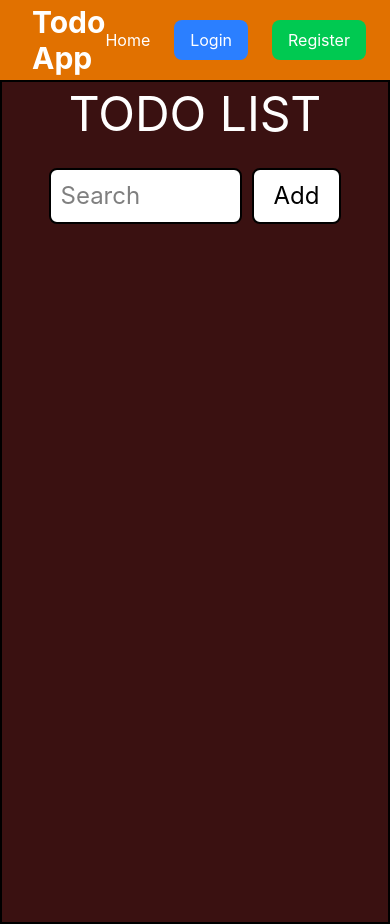
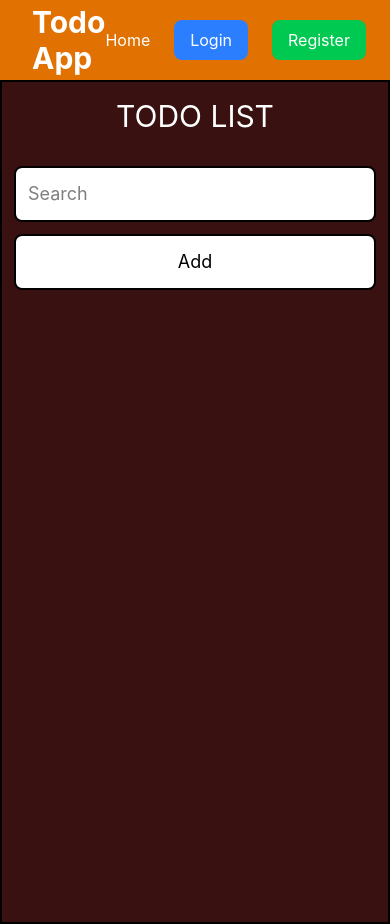
Before and after one commit to YujalBasnet/TODO, a React app in the folder frontend/: page /todo in a window 390 px wide. Built offline with nearby package versions, Linux system fonts and the light colour scheme; the HTML template or start-up script is replaced by a standard one.

Commit message:
feat: enhance Todo component styling and layout for better responsiveness

```diff
--- a/frontend/src/pages/Todo.jsx
+++ b/frontend/src/pages/Todo.jsx
@@ -1,4 +1,4 @@
-import React, { useState, useEffect, useContext} from "react";
+import React, { useState, useEffect, useContext } from "react";
 import axios from "axios";
 import { AuthContext } from "../context/AuthContext";
 
@@ -80,35 +80,32 @@ function Todo() {
   };
 
   return (
-    <div className="min-h-screen border-2 border-black bg-[#3a1111]">
+    <div className="min-h-screen border-2 border-black bg-[#3a1111] px-3 sm:px-5 lg:px-8">
 
-      <h1 className="text-center text-white text-5xl pt-2">
+      <h1 className="text-center text-white text-3xl sm:text-4xl lg:text-5xl pt-4">
         TODO LIST
       </h1>
 
 
-      <div className="flex justify-center items-center mt-[20px] py-[10px]">
+      <div className="flex flex-col sm:flex-row justify-center items-stretch sm:items-center gap-3 mt-5 py-3">
 
-        <input
-          className="w-1/2 border-2 border-black text-2xl bg-white p-[10px] rounded-lg"
+        <input className="w-full sm:w-1/2 border-2 border-black text-lg sm:text-2xl bg-white p-3 rounded-lg"
           type="text"
           placeholder="Search"
         />
 
-        <button
-          onClick={handleAdd}
-          className="ml-[10px] border-2 border-black text-2xl cursor-pointer py-[10px] px-[20px] bg-white rounded-lg hover:bg-gray-300"
-        >
+        <button onClick={handleAdd}
+          className="w-full sm:w-auto border-2 border-black text-lg sm:text-2xl cursor-pointer py-3 px-6 bg-white rounded-lg hover:bg-gray-300">
           Add
         </button>
 
       </div>
 
-      <div className="grid grid-cols-4 gap-[20px] px-[20px] mt-[20px] items-start">
+      <div className="grid grid-cols-1 sm:grid-cols-2 lg:grid-cols-4 gap-5 mt-5 pb-8 items-start">
 
 
         {showForm && (
-  <div className="min-h-[420px] border-2 border-black bg-[#124f4f] p-[20px]">
+    <div className="min-h-[280px] sm:min-h-[420px] border-2 border-black bg-[#124f4f] p-4 sm:p-5 rounded-xl">
 
     <h2 className="text-center text-white text-2xl font-bold mb-[15px]">
       Add Todo
@@ -163,7 +160,7 @@ function Todo() {
         {todos.map((todo) => (
           <div
             key={todo.id}
-            className="h-[33vh] border-2 border-black bg-[#124f4f] rounded-xl p-[20px]"
+            className="min-h-[280px] border-2 border-black bg-[#124f4f] rounded-xl p-5"
           >
 
             <h2 className="text-center text-white text-2xl font-bold border-b-2 border-white pb-[10px]">
```
